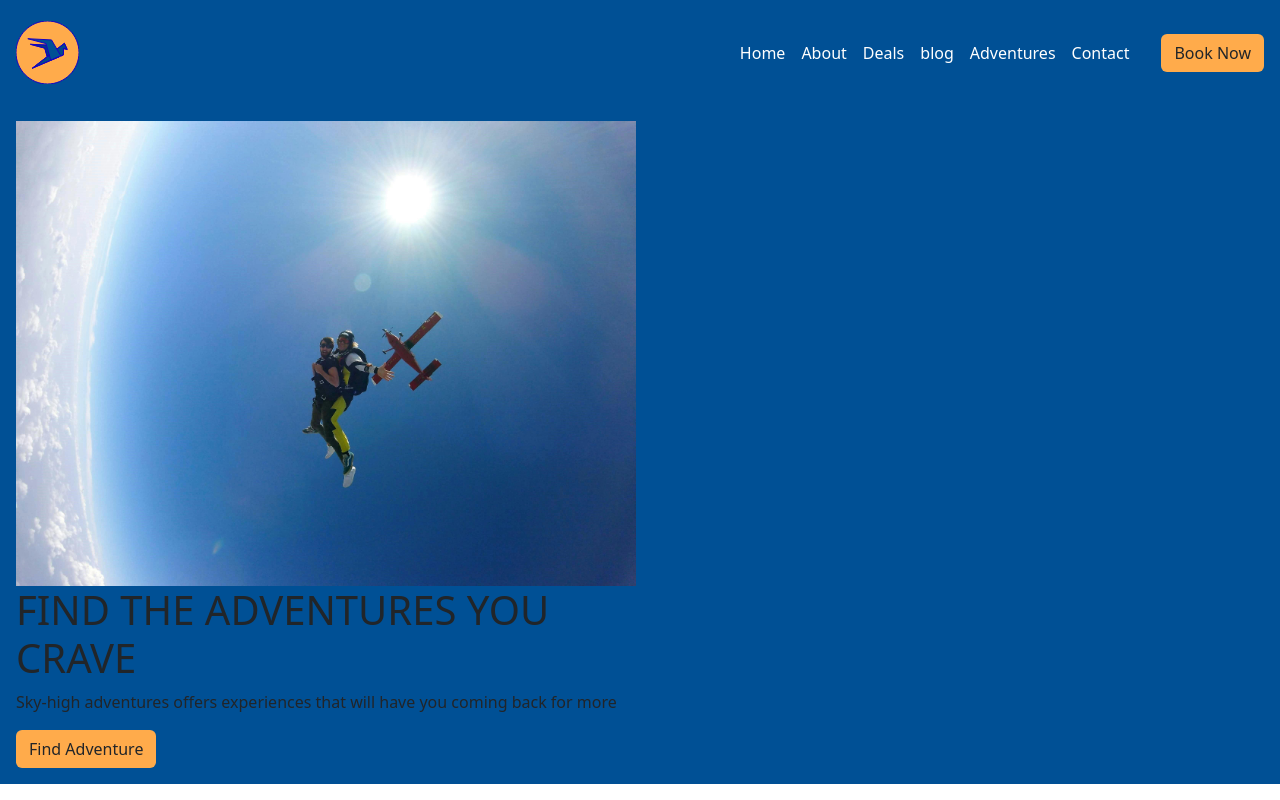
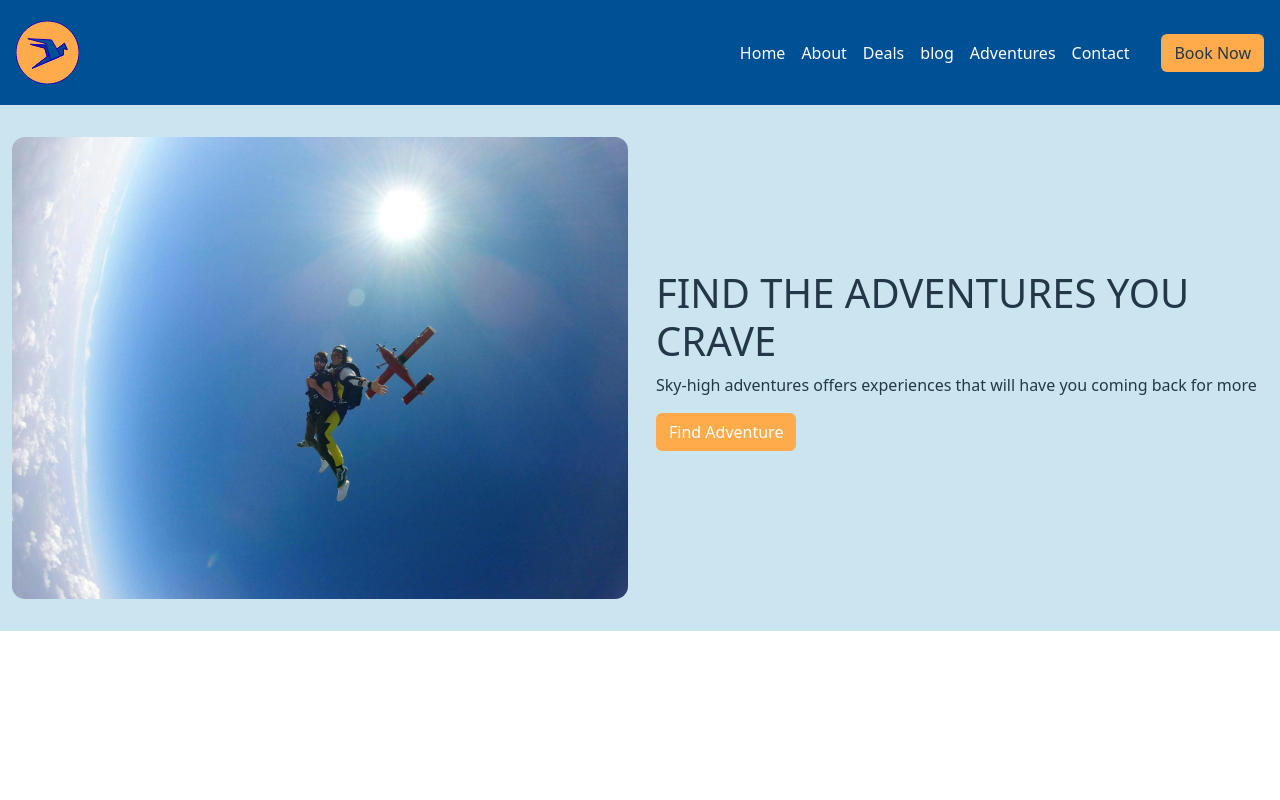
Before and after one commit to word0013/dsn1713-sky-highadventures, a plain HTML site: page index.html in a window 1280 px wide. Drawn offline with nearby package versions, Linux system fonts and the light colour scheme.

Commit message:
Commit finished hero

```diff
--- a/css/main.css
+++ b/css/main.css
@@ -3,9 +3,13 @@
     padding: 0;
     background-color: #243748;
 }
-.container-fluid {
+.nav-container {
     background-color: #005095;
     padding: 1em 0 1em 1em;
+}
+
+.hero-container {
+    background-color: #CAE5F0;
 }
 
 .nav-link {
@@ -17,6 +21,24 @@
     outline: none;
 }
 
-.btn {
+.book-btn {
     background-color: #FFAB4B;
+    color: #243748;
 }
+
+.hero-btn {
+    background-color: #FFAB4B;
+    color: #fff;
+    margin-bottom: 1em;
+}
+
+.hero-img {
+    margin-top: 2em;
+    margin-bottom: 2em;
+    border-radius: 13px;
+}
+
+.hero-text {
+    padding: 0 1em;
+    color: #243748;
+}
--- a/index.html
+++ b/index.html
@@ -13,12 +13,13 @@
 
     <header>
       <nav class="navbar navbar-expand-lg bg-body-tertiary">
-        <div class="container-fluid">
+        <div class="nav-container container-fluid">
           <a class="navbar-brand order-1 order-lg-1" href="#"> <img src="images/logo.svg" alt="bird-logo"></a>
 
           <button class="navbar-toggler order-3" type="button" data-bs-toggle="collapse" data-bs-target="#navbarNav" aria-controls="navbarNav" aria-expanded="false" aria-label="Toggle navigation">
             <span> <img src="images/hamburger.svg" alt="hamburger menu"></span>
           </button>
+
           <div class="collapse navbar-collapse order-4 order-lg-2" id="navbarNav">
             <ul class="navbar-nav ms-auto pe-4">
               <li class="nav-item">
@@ -42,7 +43,7 @@
             </ul>
           </div>
 
-          <button class="btn order-2 order-lg-3 ms-auto me-3">Book Now</button>
+          <button class="btn book-btn order-2 order-lg-3 ms-auto me-3">Book Now</button>
         </div>
       </nav>
 
@@ -51,31 +52,23 @@
 
     <main>
 
+
+
       <section id="hero">
-        <div class="container-fluid justify-content-left">
+        <div class="hero-container container-fluid justify-content-center">
 
           <div class="row">
             <div class="col-lg-6">
-              <img src="images/pexels-paulsan-8479826.jpg" class="img-fluid" alt="person sky-diving">
+              <img src="images/pexels-paulsan-8479826.jpg" class="hero-img img-fluid" alt="person sky-diving">
             </div>
-          </div>
 
-            <div class="row">
-              <div class="col-lg-6 align-self-center">
+              <div class=" hero-text col-lg-6 align-self-center">
                 <h1>FIND THE ADVENTURES YOU CRAVE</h1>
                 <p>Sky-high adventures offers experiences that will have you coming back for more</p>
-                <button class="btn">Find Adventure</button>
+                <button class="btn hero-btn">Find Adventure</button>
               </div>
 
-
-
-
-
-
-
-
             </div>
-
 
         </div>
       </section>
```
